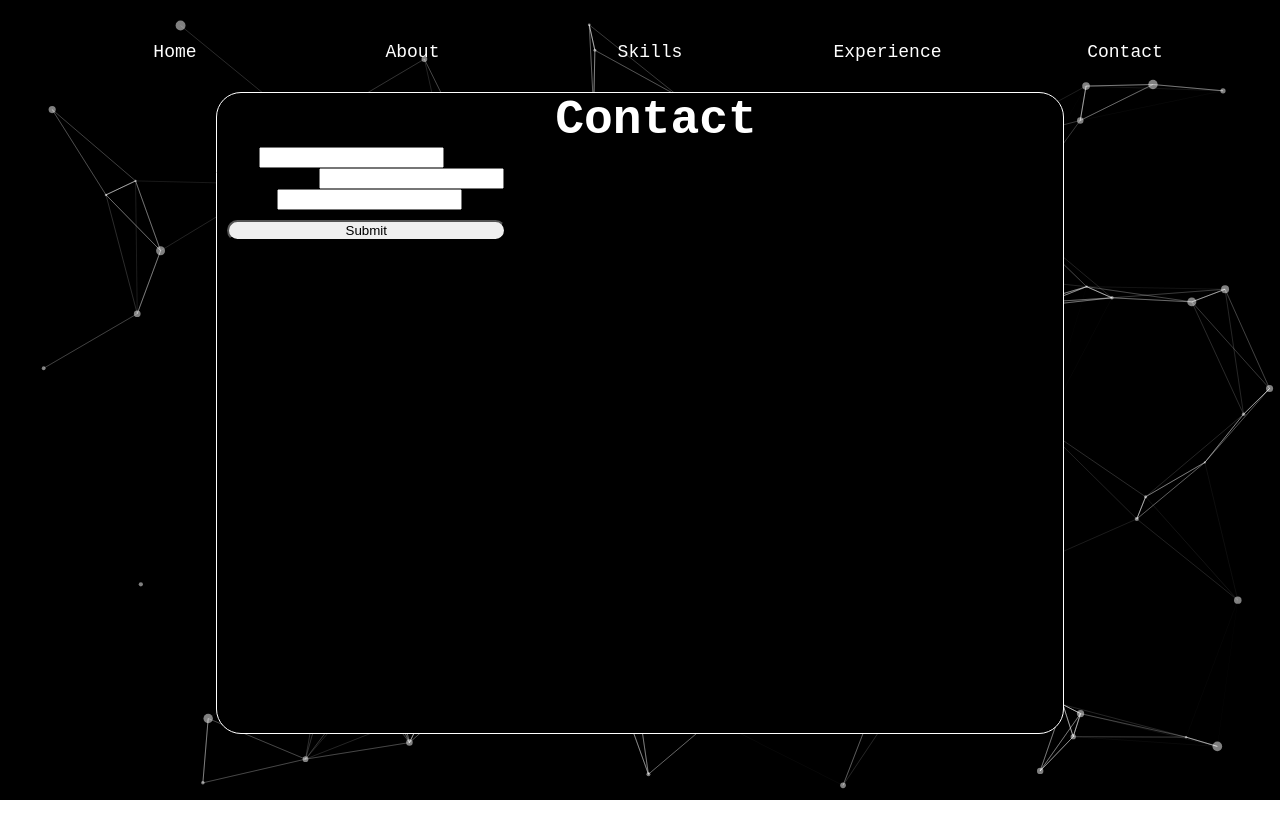
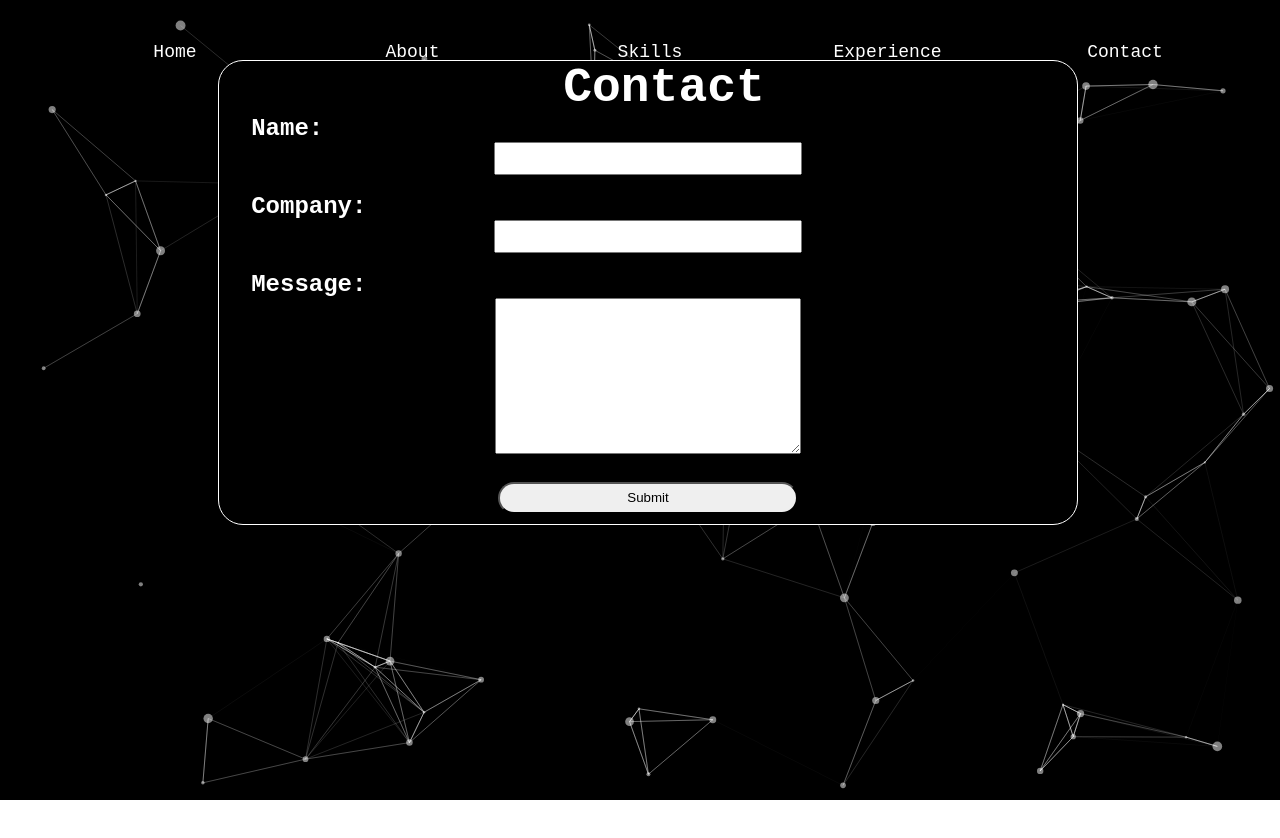
Before and after one commit to 18wsk/ProjectGallery, a React (Create React App) app in the folder projectgallery/: page /contact in a window 1280 px wide. Shown: the top 838 px of the page. After the commit the page ends 800 px from the top, so only its background shows below. Built offline with nearby package versions, Linux system fonts and the light colour scheme.

Commit message:
finalized contact page

```diff
--- a/projectgallery/package.json
+++ b/projectgallery/package.json
@@ -7,6 +7,8 @@
     "@testing-library/jest-dom": "^5.16.4",
     "@testing-library/react": "^13.3.0",
     "@testing-library/user-event": "^13.5.0",
+    "emailjs": "^4.0.1",
+    "emailjs-com": "^3.2.0",
     "postcss-normalize": "^10.0.1",
     "react-dom": "^18.2.0",
     "react-icons": "^4.4.0",
--- a/projectgallery/public/index.html
+++ b/projectgallery/public/index.html
@@ -14,7 +14,6 @@
       manifest.json provides metadata used when your web app is installed on a
       user's mobile device or desktop. See https://developers.google.com/web/fundamentals/web-app-manifest/
     -->
-    <link rel="manifest" href="%PUBLIC_URL%/manifest.json" />
     <!--
       Notice the use of %PUBLIC_URL% in the tags above.
       It will be replaced with the URL of the `public` folder during the build.
--- a/projectgallery/src/components/topNavigation.jsx
+++ b/projectgallery/src/components/topNavigation.jsx
@@ -4,10 +4,10 @@ import '../styles/navbar_styles.css'
 export default function TopNavigation() {
   return (
     <div className='navbar'>
-        <a className='btn' href="#Home">Home</a>
-        <a className='btn' href="#About">About</a>
-        <a className='btn' href="#Skills">Skills</a>
-        <a className='btn' href="#Experience">Experience</a>
+        <a className='btn' href="/#Home">Home</a>
+        <a className='btn' href="/#About">About</a>
+        <a className='btn' href="/#Skills">Skills</a>
+        <a className='btn' href="/#Experience">Experience</a>
         <a className='btn' href="/Contact">Contact</a>
     </div>
   )
--- a/projectgallery/src/pages/contact.jsx
+++ b/projectgallery/src/pages/contact.jsx
@@ -1,28 +1,63 @@
-import React from 'react'
+import React, { useState } from 'react';
 import BackgroundParticles from '../components/backgroundParticles';
 import TopNavigation  from '../components/topNavigation'
 import '../styles/contact_styles.css'
+import emailjs from "emailjs-com";
 
 export default function Contact() {
+    const [formInfo, setFormInfo] = useState({
+        name: '',
+        company: '',
+        message: '',
+    })
+
+    const handleChange = (event) => {
+        const {name, value} = event.target
+        console.log(name, value)
+        setFormInfo({...formInfo, [name]: value})
+    }
+
+    const sendEmail = async() => {
+        emailjs.init("user_iSGIRXU__EtvcCt1z");
+        await emailjs.send(
+            "service_i6n83dn",
+            "template_gz40fz5",
+            formInfo,
+            "user_iSGIRXU__EtvcCt1z"
+        );
+    }
+
+    const submitForm = () => {
+        sendEmail()
+    }
+
+
     return (
-        <div class='bg'>
+        <div className='bg'>
             <TopNavigation/>
             <BackgroundParticles/>
             <div className="contact_container">
                 <div className='contact_form_container'>
                     <p className='form_title'>Contact</p>
                     <form className='form'>
-                        <label for='name'>Name:</label>
-                        <input name='name' id='name' type='text'></input>
+                        <label className='form_label' htmlFor='name'>Name:</label>
+                        <div className='form_center'>
+                            <input value={formInfo.name} onChange={handleChange} className='form_input' name='name' id='name' type='text'></input>
+                        </div>
                         <br></br>
-                        <label for='name'>Your Company:</label>
-                        <input type='text'></input>
+                        <label className='form_label' htmlFor='name'>Company:</label>
+                        <div className='form_center'>
+                            <input value={formInfo.company} onChange={handleChange} type='text' name='company' id='company' className='form_input'></input>
+                        </div>
                         <br></br>
-                        <label for='name'>Message:</label>
-                        <input type='textarea'></input>
+                        <label className='form_label' htmlFor='name'>Message:</label>
+                        <br></br>
+                        <div className='form_center'>
+                            <textarea value={formInfo.message} name='message' id='message' className='form_input'onChange={handleChange} type='textarea'></textarea >
+                        </div>
                         <br></br>
                         <div className='submit_container'>
-                            <button className='submit_button'>Submit</button>
+                            <button onClick={() => submitForm()} type="submit" value="Submit" className='submit_button'>Submit</button>
                         </div>
                     </form>
                 </div>
--- a/projectgallery/src/pages/will_profile.jsx
+++ b/projectgallery/src/pages/will_profile.jsx
@@ -84,14 +84,6 @@ function Home() {
             </div>
             <div className="section" id="Skills">
                 <p className='section_title'>Skills</p>
-                <div className='graph_title_container'>
-                    <div>
-                        <p className='graph_title'>Hard Skills</p>
-                    </div>
-                    <div>
-                        <p className='graph_title'>Soft Skills</p>
-                    </div>
-                </div>
                 <div className='skills_section'>
                     <div className='skills_sub_section'>
                         <VictoryChart
@@ -142,6 +134,7 @@ function Home() {
                             <VictoryAxis
                                 dependentAxis
                                 tickValues={[1, 2, 3, 4, 5, 6, 7, 8, 9, 10]}
+                                label='Hard Skills'
                                 style={{
                                     axis: {
                                         stroke: 'white'  //CHANGE COLOR OF X-AXIS
@@ -224,6 +217,7 @@ function Home() {
                             <VictoryAxis
                                 dependentAxis
                                 tickValues={[1, 2, 3, 4, 5, 6, 7, 8, 9, 10]}
+                                label='Soft Skills'
                                 style={{
                                     axis: {
                                         stroke: 'white'  //CHANGE COLOR OF X-AXIS
@@ -286,9 +280,10 @@ function Home() {
                         <div className="center">
                             <p className='work_text'>
                                 I currently work at CarbonGraph, a Toronto based startup that is trying to make a mark in the carbon footprint
-                                mapping market. I work as the lead frontend developer, I have gained great API, AWS and web developer fundamentals.
+                                mapping market. I work as the lead frontend developer, I have gained great API, AWS and web developer fundamentals
+                                such as JS, CSS and TS.
 
-                                My latest work includes a complete overhaul of the frontend graph system that leverages openLCA open source data to
+                                My latest work includes a complete overhaul of the frontend graph system that leverages openLCA's open-source database to
                                 help create a better user experience and more accurate carbon footprint estimates.
                             </p>
                         </div>
--- a/projectgallery/src/styles/contact_styles.css
+++ b/projectgallery/src/styles/contact_styles.css
@@ -7,8 +7,8 @@ div.contact_container {
     display: flex;
     align-items: center;
     justify-content: center;
-    width: 100%;
-    height: 100%;
+    width: 100vw;
+    height: 50vh;
 }
 
 p.form_title {
@@ -23,7 +23,7 @@ p.form_title {
 
 div.contact_form_container {
     background-color: #000000;
-    height: 80vh;
+    height: max-content;
     width: 67%;
     border-radius: 25px;
     border: 1px solid #FFFF
@@ -35,16 +35,47 @@ form.form {
 }
 
 button.submit_button {
-    width: 33%;
+    width: 300px;
     border-radius: 25px;
+    height: 32px;
+}
+
+.submit_button:hover {
+    background-color: #0000;
+    border-color: #FFFF;
+    color: white;
 }
 
 div.submit_container {
     padding: 10px;
-    width: 100%;
-    height: 100%;
-    display: absolute;
-    bottom: 0;
-    left:  0;
+    display: flex;
+    align-items: center;
+    justify-content: center;
+}
 
+label.form_label {
+    font-family: 'Courier New', monospace;
+    font-weight: bold;
+    color: white;
+    text-align: center;
+    margin: 0;
+    padding-left: 32px;
+    font-size: 24px;
 }
+
+textarea {
+    width: 300px;
+    height: 150px;
+}
+
+div.form_center {
+    display: flex;
+    align-items: center;
+    justify-content: center;
+}
+
+input.form_input {
+    width: 300px;
+    height: 24px;
+    padding-top: 4px;
+}
--- a/projectgallery/src/styles/will_styles.css
+++ b/projectgallery/src/styles/will_styles.css
@@ -260,6 +260,13 @@ div.full {
     color: white;
     text-align: left;
     z-index: 1;
-    font-size: 24px;
-    padding: 4px
+    font-size: 18px;
+    padding: 6px;
 }
+
+
+.center {
+    border-radius: 25px;
+    border: 1px solid #FFFF;
+    background-color: #000000;
+}
```
Also changed, not shown: 1 other file (tests, documents, lock files or other folders).
